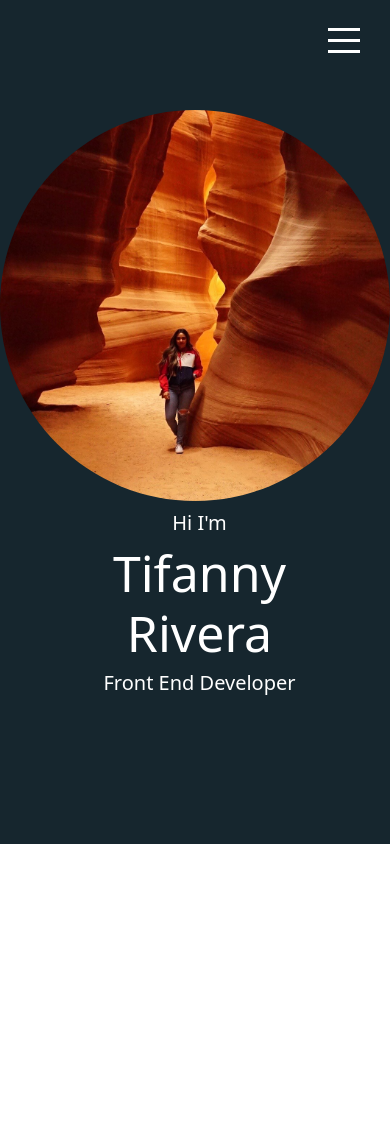
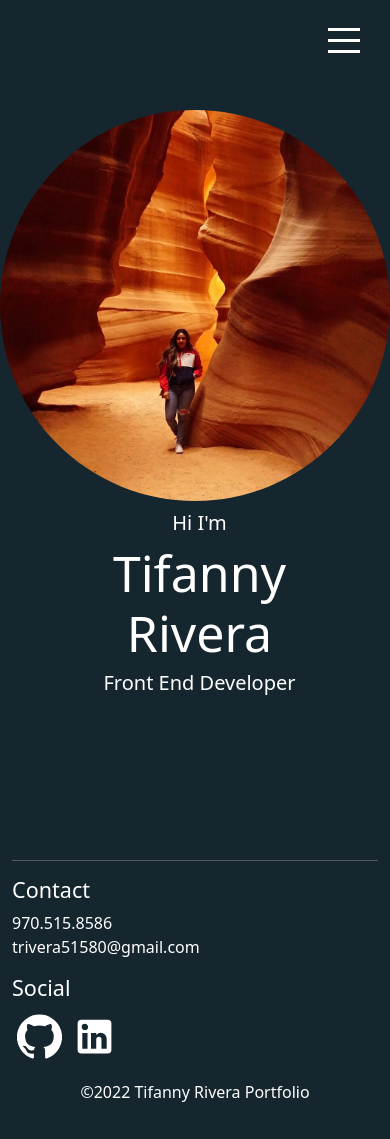
Before and after one commit to trivera777/TifannyRiveraPortfolio, a React (Create React App) app: page / in a window 390 px wide. Before the commit the page ends 844 px from the top, so only its background shows below. Built offline with nearby package versions, Linux system fonts and the light colour scheme.

Commit message:
testing footer mobile view:

```diff
--- a/src/App.jsx
+++ b/src/App.jsx
@@ -26,8 +26,8 @@ function App() {
                 <Works />
                 <Clients />
                 {/* <Contact /> */}
+            </div>
                 <Footer />
-            </div>
         </div>
     )
 }
--- a/src/components/Footer/footer.scss
+++ b/src/components/Footer/footer.scss
@@ -2,15 +2,14 @@
 
 .mainFooter {
     width: 100%;
+    height: 17vh;
     background-color: $mainColor;
     color: $mainText;
     bottom: 0px;
     overflow: hidden;
-    flex-direction: column;
-    min-height: 20px;
 
     @include mobile {
-        height: 20vh;
+        height: 35vh;
     }
 
     .icon {
```
